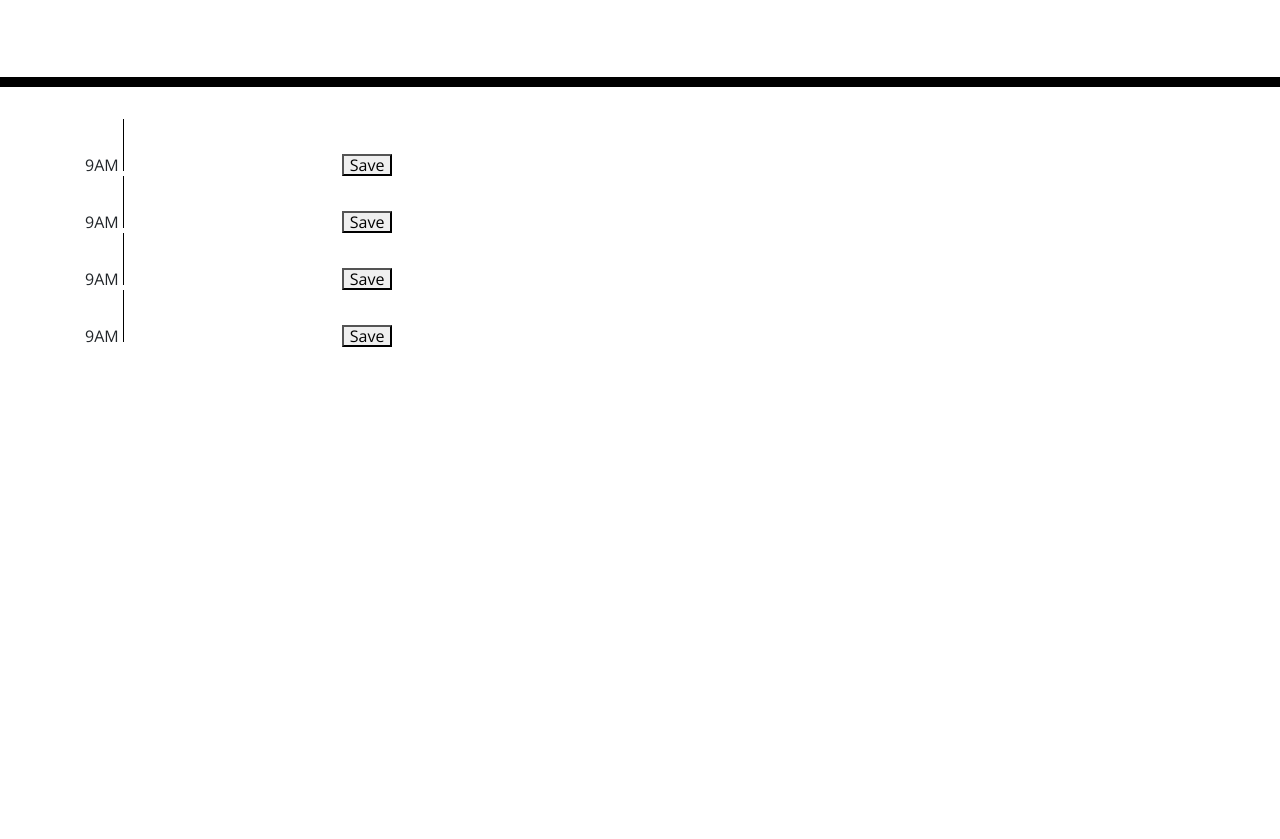
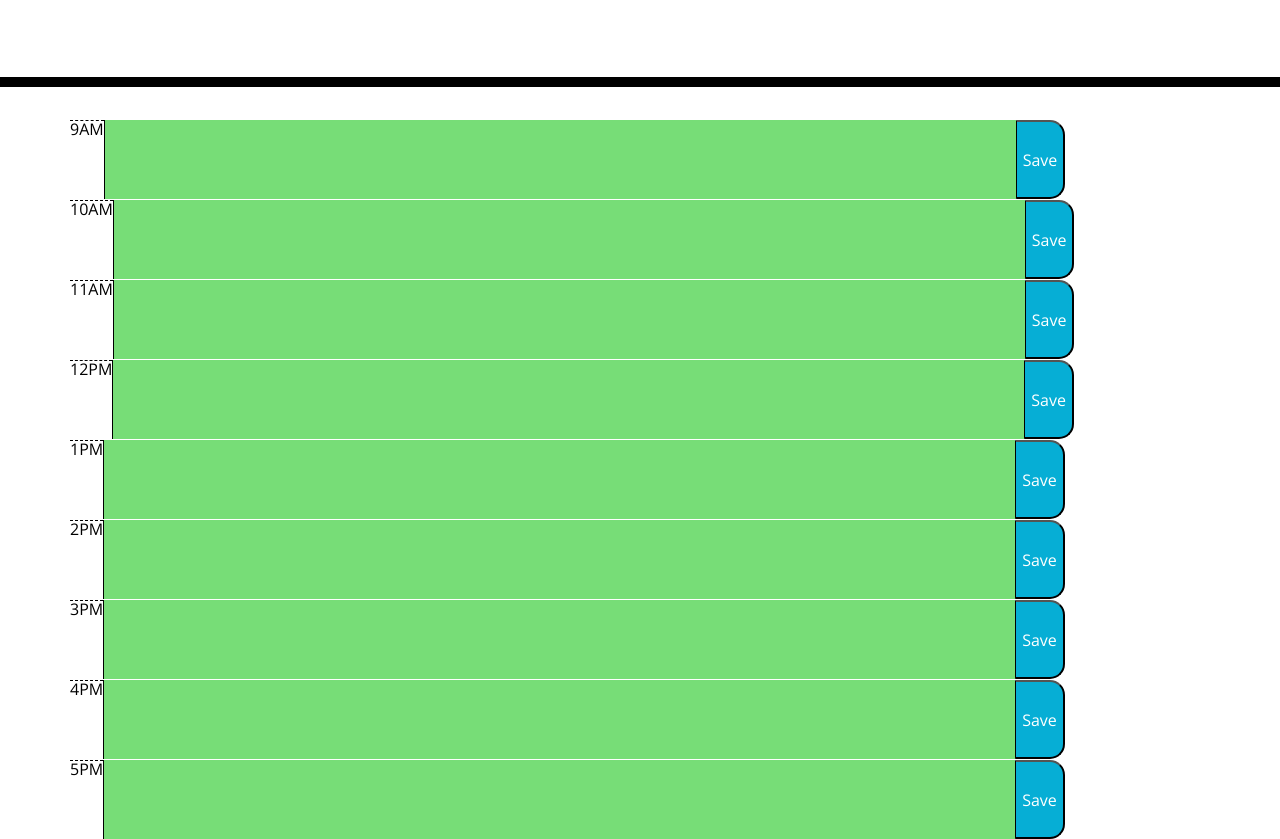
Before and after one commit to jh871/Daily-Planner-App, a plain HTML site: page index.html in a window 1280 px wide. Shown: the part 181-1020 px from the top of the page. Before the commit the page ends 800 px from the top, so only its background shows below. Drawn offline with nearby package versions, Linux system fonts and the light colour scheme; files that its build step writes are made by us from their sources.

Commit message:
added layout and applied classes from CSS

```diff
--- a/assets/css/style.css
+++ b/assets/css/style.css
@@ -6,11 +6,13 @@ body {
 
 textarea {
   background: transparent;
+  background-color: #77dd77;
   border: none;
   resize: none;
   color: #000000;
   border-left: 1px solid black;
   padding: 10px;
+  min-width: 80%;
 }
 
 .jumbotron {
--- a/index.html
+++ b/index.html
@@ -18,7 +18,7 @@
       href="https://fonts.googleapis.com/css?family=Open+Sans&display=swap"
       rel="stylesheet"
     />
-    <link rel="stylesheet" href="style.css" />
+    <link rel="stylesheet" href="assets/css/style.css" />
     <title>Work Day Scheduler</title>
   </head>
 
@@ -26,17 +26,23 @@
     <header class="jumbotron">
       <h1 class="display-3">Work Day Scheduler</h1>
       <p class="lead">A simple calendar app for scheduling your work day</p>
-      <p id="currentDay" class="lead"></p>
+      <p id="currentDay" class="lead"><!--Add moment.js--></p>
     </header>
     <div class="container">
       <!-- Timeblocks go here -->
-      <div><span>9AM </span><textarea></textarea><button>Save</button></div>
-      <div><span>9AM </span><textarea></textarea><button>Save</button></div>
-      <div><span>9AM </span><textarea></textarea><button>Save</button></div>
-      <div><span>9AM </span><textarea></textarea><button>Save</button></div>
+      <div class="time-block row" id="9am"><span class="hour">9AM</span><textarea></textarea><button class="saveBtn">Save</button></div>
+      <div class="time-block row" id="10am"><span class="hour">10AM</span><textarea></textarea><button class="saveBtn">Save</button></div>
+      <div class="time-block row" id="11am"><span class="hour">11AM</span><textarea></textarea><button class="saveBtn">Save</button></div>
+      <div class="time-block row" id="12pm"><span class="hour">12PM</span><textarea></textarea><button class="saveBtn">Save</button></div>
+      <div class="time-block row" id="1pm"><span class="hour">1PM</span><textarea></textarea><button class="saveBtn">Save</button></div>
+      <div class="time-block row" id="2pm"><span class="hour">2PM</span><textarea></textarea><button class="saveBtn">Save</button></div>
+      <div class="time-block row" id="3pm"><span class="hour">3PM</span><textarea></textarea><button class="saveBtn">Save</button></div>
+      <div class="time-block row" id="4pm"><span class="hour">4PM</span><textarea></textarea><button class="saveBtn">Save</button></div>
+      <div class="time-block row" id="5pm"><span class="hour">5PM</span><textarea></textarea><button class="saveBtn">Save</button></div>
     </div>
 
     <script src="https://cdnjs.cloudflare.com/ajax/libs/jquery/3.2.1/jquery.min.js"></script>
     <script src="https://cdnjs.cloudflare.com/ajax/libs/moment.js/2.24.0/moment.min.js"></script>
+    <script src="assets/js/script.js"></script>
   </body>
 </html>
```
